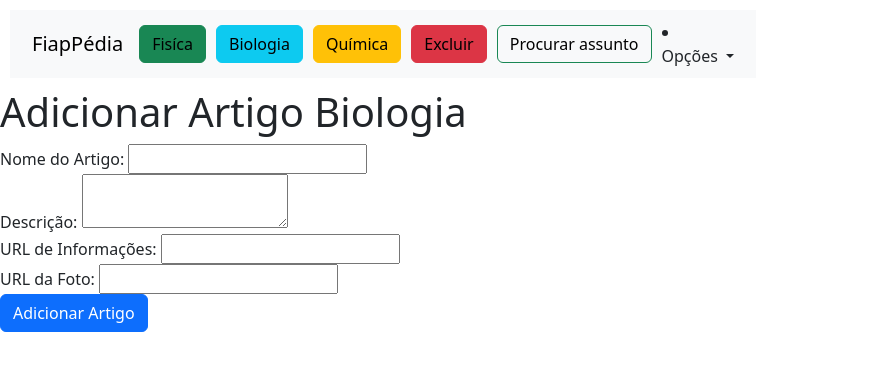
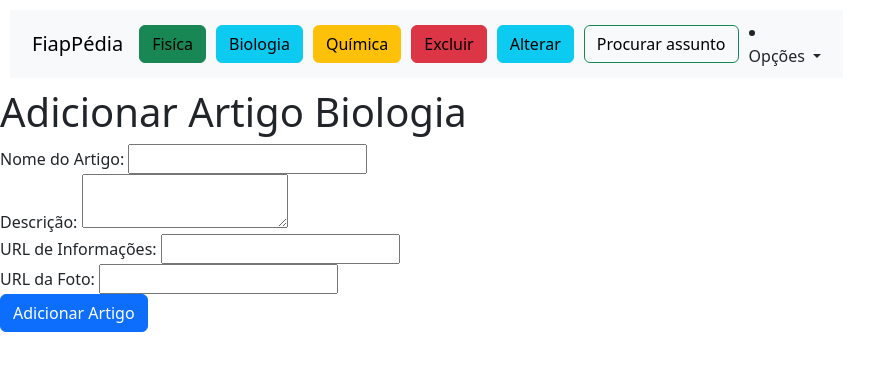
Before and after one commit to TASS154/AC1-2tri, a website: page addbio.html in a window 1280 px wide. Shown: the whole page, without its empty margins (0-884 px from the left). Drawn offline with nearby package versions, Linux system fonts and the light colour scheme.

Commit message:
Update addbio.html

```diff
--- a/addbio.html
+++ b/addbio.html
@@ -20,6 +20,7 @@
               <button type="button" class="btn btn-info" ><a href="biologia">Biologia</a></button>
               <button type="button" class="btn btn-warning"><a href="quimica">Química</a></button>
               <button type="button" class="btn btn-danger"><a href="assunto.html">Excluir</a></button>
+              <button type="button" class="btn btn-info"><a href="alterarassunto.html">Alterar</a></button>
             <div class="search">
               <button class="btn btn-outline-success" type="submit"><a href="buscarAssunto">Procurar assunto</a></button>
             </div>
```
